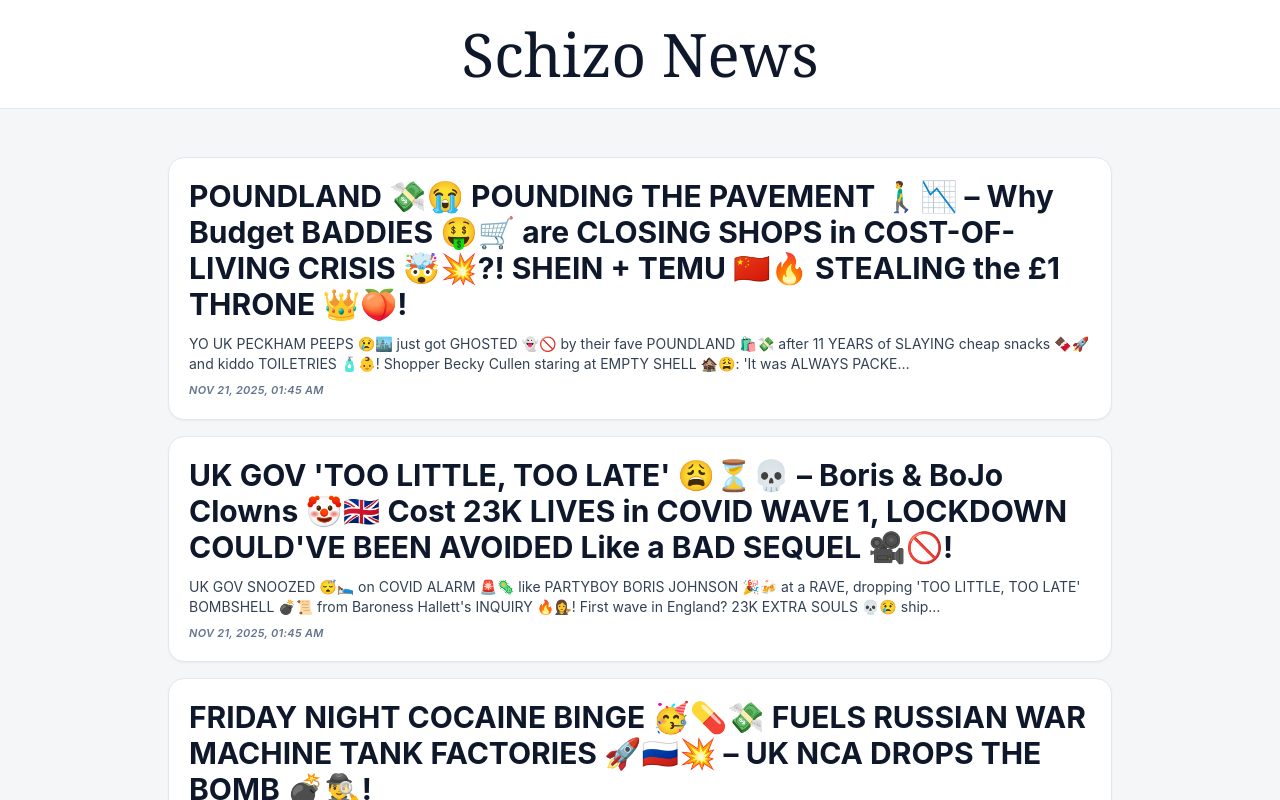
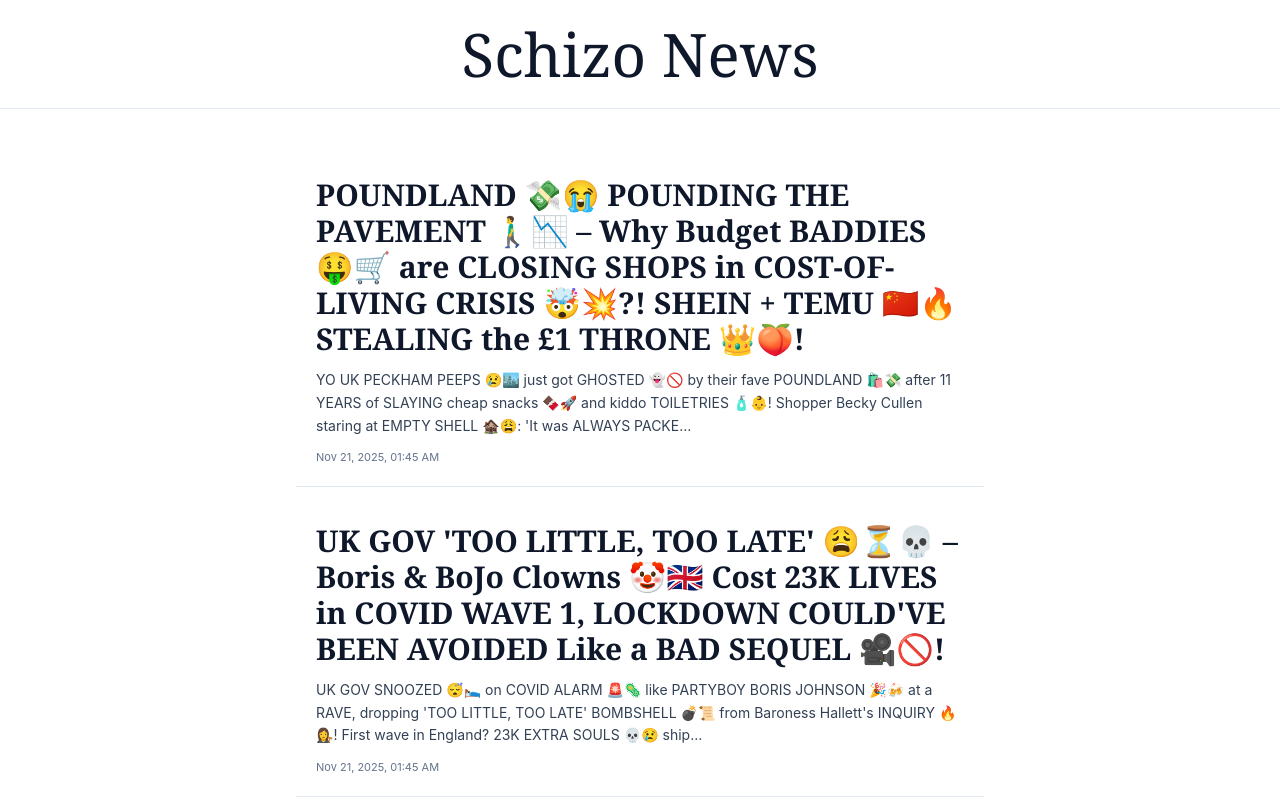
Before and after one commit to kakduman/emoji-news, a React (Vite) app in the folder frontend/: page /#/ in a window 1280 px wide. Shown: the top 800 px of the page. Built offline with nearby package versions, Linux system fonts and the light colour scheme.

Commit message:
Refactor and redesign home page

```diff
--- a/frontend/src/App.tsx
+++ b/frontend/src/App.tsx
@@ -1,13 +1,10 @@
 import { useEffect, useState } from "react";
-import { HashRouter, Link, Route, Routes } from "react-router-dom";
+import { HashRouter, Routes, Route } from "react-router-dom";
 
 import ArticlePage from "./components/ArticlePage";
 import Header from "./components/Header";
-import useIsMobile from "./hooks/useIsMobile";
-import { buildUrl, formatDate, type NewsItem } from "./news";
-
-const truncate = (text: string, limit = 220) =>
-  text.length > limit ? `${text.slice(0, limit).trimEnd()}…` : text;
+import Home from "./pages/Home";
+import { buildUrl, type NewsItem } from "./news";
 
 function App() {
   const [news, setNews] = useState<NewsItem[]>([]);
@@ -17,15 +14,13 @@
     const load = async () => {
       try {
         const indexRes = await fetch(buildUrl("index.json"));
-        if (!indexRes.ok)
-          throw new Error(`Index load failed (${indexRes.status})`);
+        if (!indexRes.ok) throw new Error(`Index load failed (${indexRes.status})`);
         const filenames = (await indexRes.json()) as string[];
 
         const items = await Promise.all(
           filenames.map(async (filename) => {
             const res = await fetch(buildUrl(filename));
-            if (!res.ok)
-              throw new Error(`Fetch failed for ${filename} (${res.status})`);
+            if (!res.ok) throw new Error(`Fetch failed for ${filename} (${res.status})`);
             const data = (await res.json()) as Omit<NewsItem, "path">;
             return { ...data, path: filename };
           })
@@ -43,19 +38,13 @@
 
   return (
     <HashRouter>
-      <div className="min-h-screen bg-[#f5f6f8] text-slate-900">
+      <div className="min-h-screen bg-white text-slate-900">
         <Header />
-        <div className="mx-auto flex max-w-5xl flex-col gap-6 px-5 py-12 md:px-10">
+        <div className="mx-auto flex max-w-3xl flex-col gap-6 px-5 py-12 md:px-10">
           <Routes>
-            <Route path="/" element={<Feed news={news} error={error} />} />
-            <Route
-              path="/article/:name"
-              element={<ArticlePage news={news} onMissingError={setError} />}
-            />
-            <Route
-              path="*"
-              element={<p className="text-sm text-slate-600">Not found.</p>}
-            />
+            <Route path="/" element={<Home news={news} error={error} />} />
+            <Route path="/article/:name" element={<ArticlePage news={news} onMissingError={setError} />} />
+            <Route path="*" element={<p className="text-sm text-slate-600">Not found.</p>} />
           </Routes>
         </div>
       </div>
@@ -63,42 +52,4 @@
   );
 }
 
-function Feed({ news, error }: { news: NewsItem[]; error: string | null }) {
-  const isMobile = useIsMobile();
-  const previewLimit = isMobile ? 140 : 220;
-
-  return (
-    <>
-      {error ? (
-        <p className="rounded-xl border border-rose-200 bg-rose-50 px-4 py-3 text-sm text-rose-800">
-          {error}
-        </p>
-      ) : news.length === 0 ? (
-        <p className="text-sm text-slate-600">Loading drops…</p>
-      ) : (
-        <div className="flex flex-col gap-4">
-          {news.map((item) => (
-            <Link
-              key={item.path}
-              to={`/article/${encodeURIComponent(item.path)}`}
-            >
-              <article className="rounded-2xl border border-slate-200 bg-white p-4 shadow-sm transition hover:border-rose-200 hover:shadow-md md:p-5">
-                <h2 className="text-xl font-bold leading-tight text-slate-900 md:text-3xl">
-                  {item.headline}
-                </h2>
-                <p className="mt-2 text-xs leading-relaxed text-slate-700 md:mt-3 md:text-sm">
-                  {truncate(item.text, previewLimit)}
-                </p>
-                <p className="mt-2 text-[10px] font-semibold italic uppercase tracking-wide text-slate-500 md:text-[11px]">
-                  {formatDate(item.date)}
-                </p>
-              </article>
-            </Link>
-          ))}
-        </div>
-      )}
-    </>
-  );
-}
-
 export default App;
--- a/frontend/src/components/Header.tsx
+++ b/frontend/src/components/Header.tsx
@@ -3,7 +3,7 @@
 export default function Header() {
   return (
     <div className="bg-white border-b border-slate-200">
-      <div className="mx-auto max-w-5xl px-5 py-6 md:px-10">
+      <div className="mx-auto max-w-3xl px-5 py-6 md:px-10">
         <h1 className="m-0 text-center text-4xl font-serif font-normal leading-tight text-slate-900 md:text-6xl">
           <Link to="/" className="no-underline text-slate-900">
             Schizo News
--- /dev/null
+++ b/frontend/src/pages/Home.tsx
@@ -0,0 +1,36 @@
+import { Link } from "react-router-dom";
+import useIsMobile from "../hooks/useIsMobile";
+import { formatDate, type NewsItem } from "../news";
+
+const truncate = (text: string, limit = 220) => (text.length > limit ? `${text.slice(0, limit).trimEnd()}…` : text);
+
+export default function Home({ news, error }: { news: NewsItem[]; error: string | null }) {
+  const isMobile = useIsMobile();
+  const previewLimit = isMobile ? 140 : 220;
+
+  return (
+    <>
+      {error ? (
+        <p className="rounded-xl border border-rose-200 bg-rose-50 px-4 py-3 text-sm text-rose-800">{error}</p>
+      ) : news.length === 0 ? (
+        <p className="text-sm text-slate-600">Loading the news…</p>
+      ) : (
+        <div className="flex flex-col gap-4 p-0">
+          {news.map((item) => (
+            <Link key={item.path} to={`/article/${encodeURIComponent(item.path)}`}>
+              <article className="w-full border-b border-slate-200 bg-transparent p-4 md:p-5">
+                <h2 className="text-xl font-serif font-bold leading-tight text-slate-900 md:text-3xl">
+                  {item.headline}
+                </h2>
+                <p className="mt-2 text-sm leading-relaxed text-slate-700 md:mt-3">
+                  {truncate(item.text, previewLimit)}
+                </p>
+                <p className="mt-3 text-[11px] text-slate-500">{formatDate(item.date)}</p>
+              </article>
+            </Link>
+          ))}
+        </div>
+      )}
+    </>
+  );
+}
```
